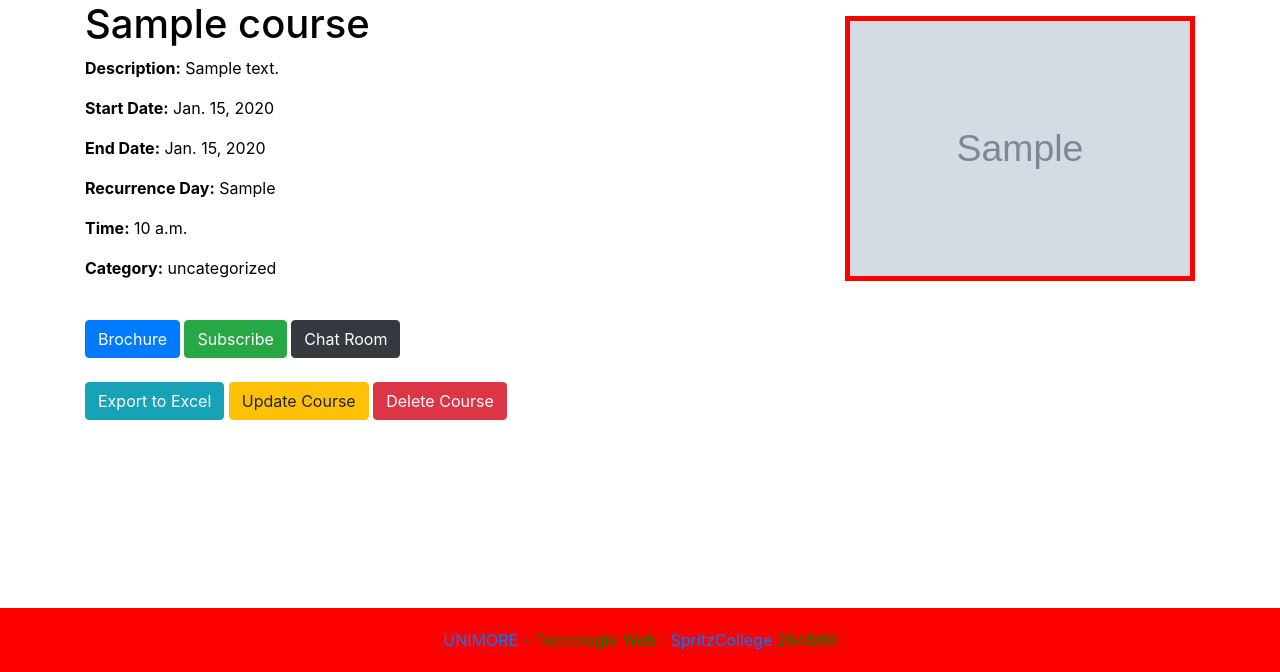
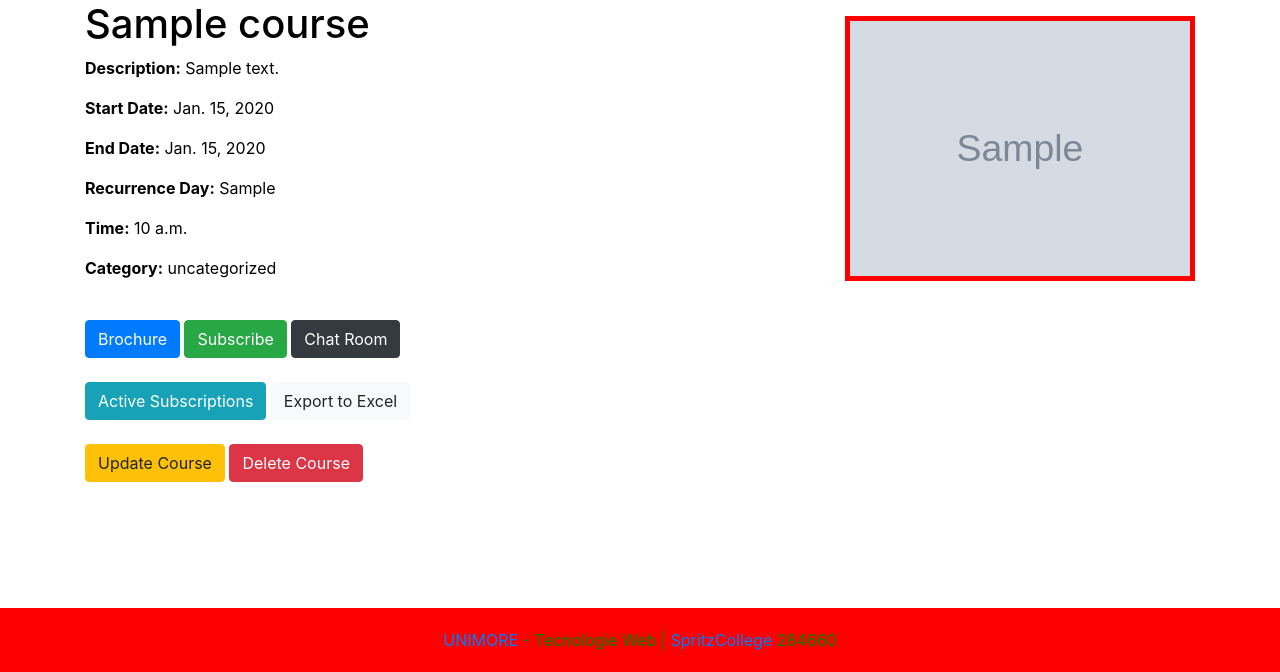
Before and after one commit to Piltxi/SpritzCollege, a Django app: template SpritzCollege/Activities/templates/Activities/Courses/course_detail.html in a window 1280 px wide. Shown: the part 128-800 px from the top of the page. Run offline with Django 5.2, Linux system fonts and the light colour scheme; the template is opened without the code that fills it: values that come from a table or form of the project are taken from there, others are empty; a user stored in the database is signed in; tables that the repository leaves empty hold one stand-in row (values such as "Sample post"); grey boxes marked "Sample" are stand-in pictures; parts of the project's set-up code (start-up, migrations or seed data) failed here and were passed over.

Commit message:
add button in course detail

```diff
--- a/SpritzCollege/Activities/templates/Activities/Courses/course_detail.html
+++ b/SpritzCollege/Activities/templates/Activities/Courses/course_detail.html
@@ -93,8 +93,9 @@
 
             <br><br>
             {% if request.user|has_group:"culture" %}
-            <a href="{% url 'export_course_subscriptions_excel' course.id %}" class="btn btn-info">Export to
-                Excel</a>
+            <a href="{% url 'course_subscriptions' course.id %}" class="btn btn-info">Active Subscriptions</a>
+            <a href="{% url 'export_course_subscriptions_excel' course.id %}" class="btn btn-light">Export to
+                Excel</a> <br> <br>
             <a class="btn btn-warning" href="{% url 'course_update' course.id %}">Update Course</a>
             <button class="btn btn-danger" onclick="openModal()">Delete Course</button>
             <br><br>
```
